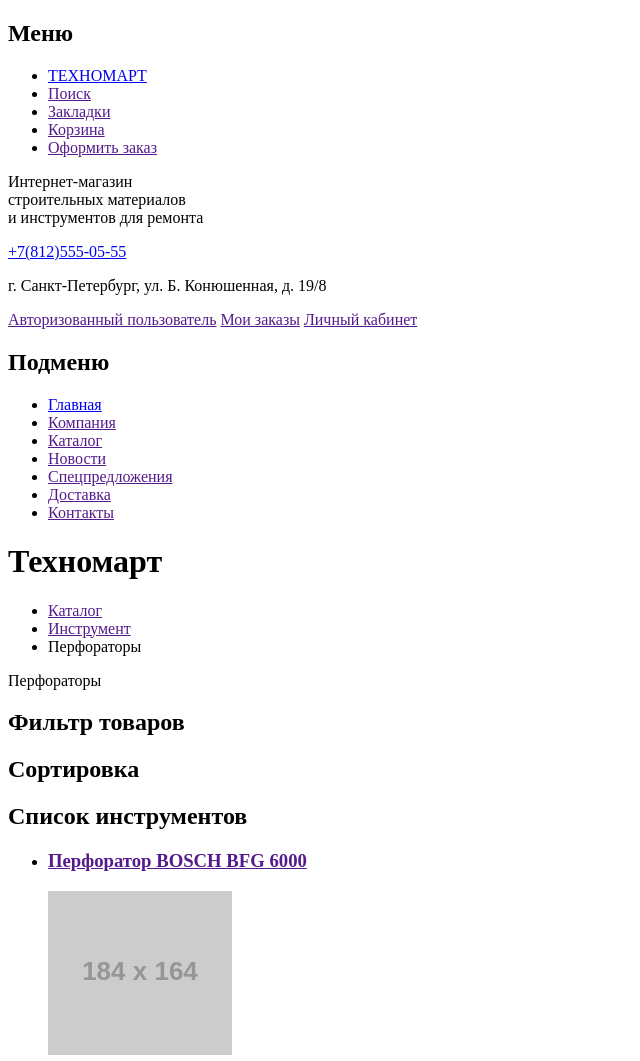
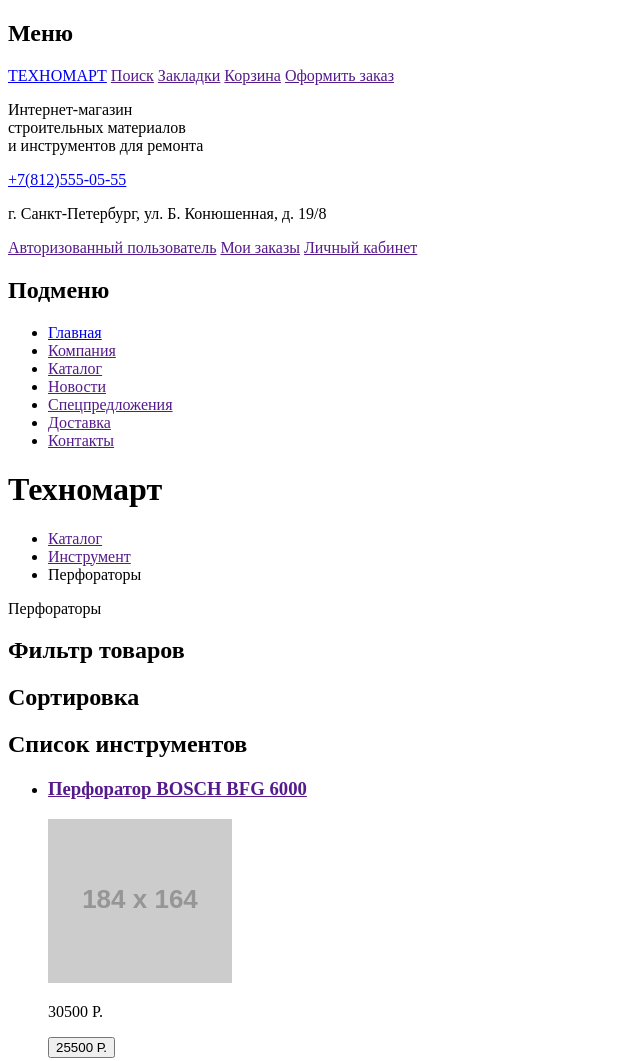
Before and after one commit to ks123kirill/1530953-technomart-29, a plain HTML site: page catalog.html in a window 1280 px wide. Shown: the top 1061 px of the page, without its empty margins (0-640 px from the left). Drawn offline with Linux system fonts and the light colour scheme; placeholder pictures from the web are drawn by us.

Commit message:
Update catalog.html
1. добавил header_top, header_middle, header_bottom
2. убрал списки из header_top
3. разделил footer на слои: footer_top_first_layer, footer_top_second_layer, footer_bottom
4. Убрал лишние whitespace в конце строки и заменил whitespace на tab в начале строки

```diff
--- a/catalog.html
+++ b/catalog.html
@@ -4,24 +4,28 @@
 		<meta charset="utf-8">
 		<title>HTML Academy: Техномарт</title>
 	</head>
+
 	<body>
 		<header>
+			<section class="header_top">
 				<h2 class="visually-hidden">Меню</h2>
-	  		<ul>
-	  			<li><a href="index.html">ТЕХНОМАРТ</a></li><!-- логотип-ссылка на главную страницу-->
-	  			<li><a href="">Поиск</a></li>
-	  			<li><a href="">Закладки</a></li>
-	  			<li><a href="">Корзина</a></li>
-	  			<li><a href="">Оформить заказ</a></li>
-	  		</ul>
+				<a href="index.html">ТЕХНОМАРТ</a><!-- логотип-ссылка на главную страницу-->
+				<a href="">Поиск</a>
+				<a href="">Закладки</a>
+				<a href="">Корзина</a>
+				<a href="">Оформить заказ</a>
+			</section>
 
+			<section class="header_middle">
 				<p>Интернет-магазин<br> строительных материалов<br> и инструментов для ремонта</p>
 				<a href="tel:+7(812)555-05-55">+7(812)555-05-55</a>
 				<p>г. Санкт-Петербург, ул. Б. Конюшенная, д. 19/8</p>
 				<a href="">Авторизованный пользователь</a>
 				<a href="">Мои заказы</a>
 				<a href="">Личный кабинет</a>
+			</section>
 
+			<section class="header_bottom">
 				<nav>
 					<h2 class="visually-hidden">Подменю</h2>
 					<ul>
@@ -34,6 +38,7 @@
 						<li><a href="">Контакты</a></li>
 					</ul>
 				</nav>
+			</section>
 		</header>
 
 		<main>
@@ -174,12 +179,13 @@
 		</main>
 
 		<footer>
-	      	<div>
-	        	<a href="index.html">Техномарт</a>
+			<section class="footer_top">
+				<div class="footer_top_first_layer">
+					<button type="button">Техномарт</button>
 					<p>г. Санкт-Петербург, ул. Б. Конюшенная, д. 19/8<br>+7 (812) 555-05-55</p>
 				</div>
 
-	      	<div>
+				<div class="footer_top_second_layer">
 					<ul>
 						<li><a href="">Компания</a></li>
 						<li><a href="">Новости</a></li>
@@ -192,7 +198,9 @@
 						<li><a href="">Спецпредложения</a></li>
 					</ul>
 				</div>
+			</section>
 
+			<section class="footer_bottom">
 				<div>
 					<p>© 2010–2019 Компания &lt;&lt;Техномарт&gt;&gt;<br>Все права защищены</p>
 					<ul>
@@ -209,7 +217,7 @@
 					<p>Обратная связь:<br><a href="mailto:mail@htmlacademy.ru"> mail@htmlacademy.ru</a></p>
 					<p>Разработано-<br><a href="https://htmlacademy.ru">htmlacademy.ru</a></p>
 				</div>
+			</section>
 		</footer>
-
 	</body>
 </html>
```
Lines whose indentation alone changed are shown as unchanged.
